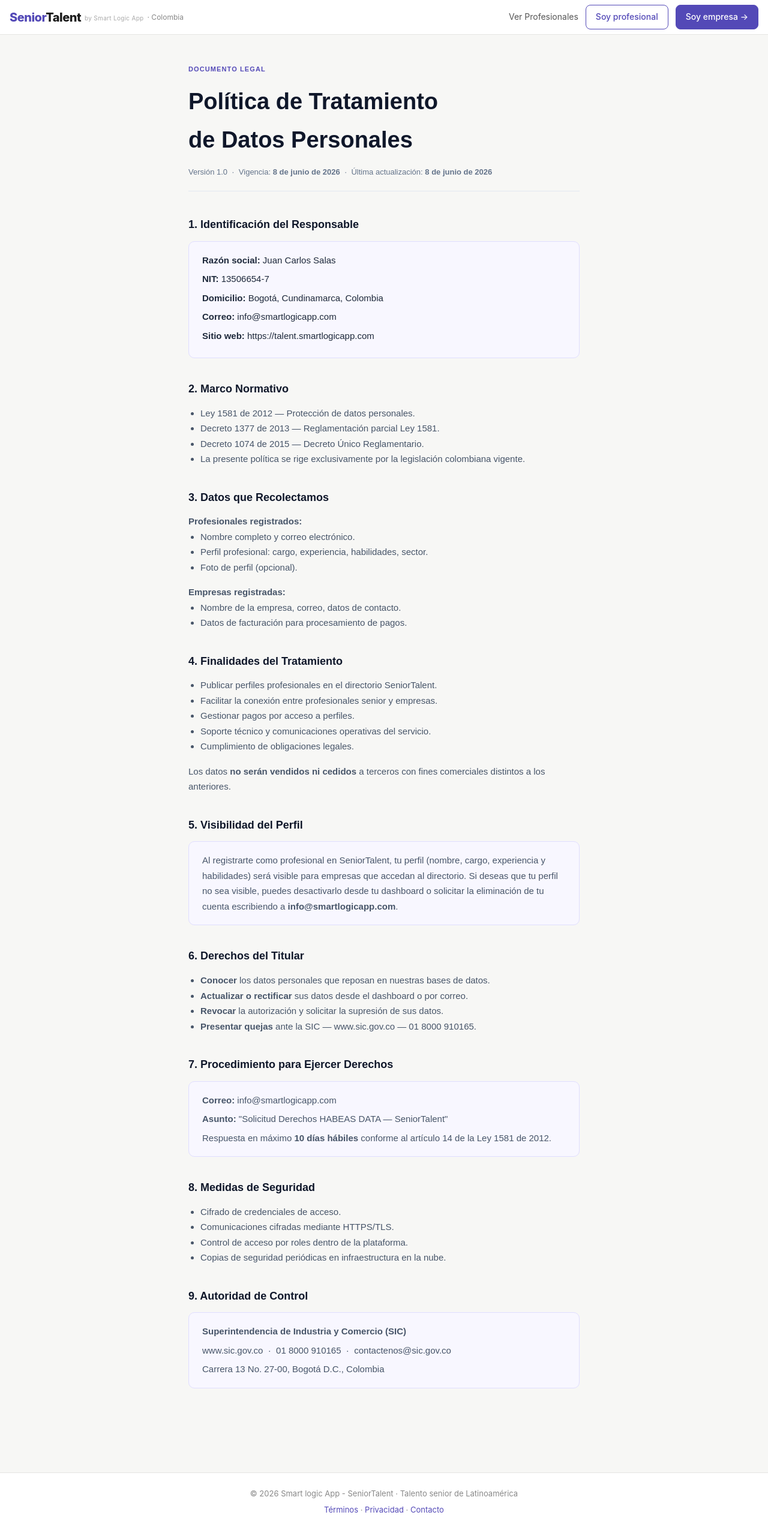
After one commit to appsmartlogic/senior_talent, a Django app: page /privacidad/ in a window 1280 px wide. The commit adds this page. Shown: the whole page at 60% size. Run offline with Django 4.2, Linux system fonts and the light colour scheme; parts of the project's set-up code (start-up, migrations or seed data) failed here and were passed over.

Commit message:
ACTUALIZACIONES: SE AGREGA POLITICAS DE PROVACIDAD DE DATOS, se deja solo 2 paises vzla y col, por la ley dedatos mejor se dejo 2 paises

```diff
--- a/talent_app/urls.py
+++ b/talent_app/urls.py
@@ -52,4 +52,7 @@
              template_name='talent_app/password_reset_complete.html',
          ),
          name='password_reset_complete'),
+
+    # Legal
+    path('privacidad/', views.privacidad, name='privacidad'),
 ]
--- a/talent_app/views.py
+++ b/talent_app/views.py
@@ -121,10 +121,12 @@
     total = Candidato.objects.filter(estado=Candidato.ESTADO_APROBADO).count()
     total_pais = Candidato.objects.filter(estado=Candidato.ESTADO_APROBADO, pais__codigo=pais_codigo).count()
     sectores = Sector.objects.all()
+    total_paises = Pais.objects.filter(activo=True).count()
     return render(request, 'talent_app/home.html', {
         'total': total,
         'total_pais': total_pais,
         'sectores': sectores,
+        'total_paises': total_paises,
     })
 
 
@@ -314,6 +316,9 @@
         pais_id  = request.POST.get('pais')
         ciudad   = request.POST.get('ciudad', '').strip()
 
+        if not request.POST.get('acepta_privacidad'):
+            messages.error(request, 'Debes aceptar la política de privacidad para registrarte.')
+            return render(request, 'talent_app/registro_candidato.html', {'paises': paises})
         if Usuario.objects.filter(email=email).exists():
             messages.error(request, 'Ya existe una cuenta con ese correo.')
             return render(request, 'talent_app/registro_candidato.html', {'paises': paises})
@@ -1115,3 +1120,7 @@
     except Exception as e:
         logger.error(f'Error enviando soporte: {e}')
         return JsonResponse({'ok': False}, status=500)
+
+
+def privacidad(request):
+    return render(request, 'talent_app/privacidad.html')
--- a/templates/talent_app/base.html
+++ b/templates/talent_app/base.html
@@ -276,7 +276,7 @@
 <footer class="footer">
   <p>© 2026 Smart logic App - SeniorTalent · Talento senior de Latinoamérica</p>
   <p style="margin-top:6px;">
-    <a href="#">Términos</a> · <a href="#">Privacidad</a> · <a href="#">Contacto</a>
+    <a href="#">Términos</a> · <a href="{% url 'privacidad' %}">Privacidad</a> · <a href="#">Contacto</a>
   </p>
 </footer>
 
--- a/templates/talent_app/home.html
+++ b/templates/talent_app/home.html
@@ -118,7 +118,7 @@
     <div class="stat-label">En {{ pais_nombre }}</div>
   </div>
   <div class="stat-item">
-    <div class="stat-num">7</div>
+    <div class="stat-num">{{ total_paises }}</div>
     <div class="stat-label">Países disponibles</div>
   </div>
   <div class="stat-item">
--- /dev/null
+++ b/templates/talent_app/privacidad.html
@@ -0,0 +1,86 @@
+{% extends 'talent_app/base.html' %}
+{% block title %}Política de Privacidad — SeniorTalent{% endblock %}
+{% block content %}
+<div style="max-width:780px;margin:0 auto;padding:48px 5% 80px;font-family:'Plus Jakarta Sans',sans-serif;color:#1e293b;line-height:1.7;">
+  <p style="font-size:11px;font-weight:600;letter-spacing:0.1em;text-transform:uppercase;color:#5349B7;margin-bottom:12px;">Documento legal</p>
+  <h1 style="font-size:clamp(24px,4vw,38px);font-weight:800;margin-bottom:10px;color:#0f172a;">Política de Tratamiento<br>de Datos Personales</h1>
+  <p style="font-size:13px;color:#64748b;margin-bottom:40px;padding-bottom:20px;border-bottom:1px solid #e2e8f0;">
+    Versión 1.0 &nbsp;·&nbsp; Vigencia: <strong>8 de junio de 2026</strong> &nbsp;·&nbsp; Última actualización: <strong>8 de junio de 2026</strong>
+  </p>
+
+  <h2 style="font-size:18px;font-weight:700;margin:36px 0 12px;color:#0f172a;">1. Identificación del Responsable</h2>
+  <div style="background:#f8f7ff;border:1px solid #e0deff;border-radius:10px;padding:18px 22px;margin-bottom:20px;">
+    <p style="margin:0 0 6px;"><strong>Razón social:</strong> Juan Carlos Salas</p>
+    <p style="margin:0 0 6px;"><strong>NIT:</strong> 13506654-7</p>
+    <p style="margin:0 0 6px;"><strong>Domicilio:</strong> Bogotá, Cundinamarca, Colombia</p>
+    <p style="margin:0 0 6px;"><strong>Correo:</strong> info@smartlogicapp.com</p>
+    <p style="margin:0 0 6px;"><strong>Sitio web:</strong> https://talent.smartlogicapp.com</p>
+  </div>
+
+  <h2 style="font-size:18px;font-weight:700;margin:36px 0 12px;color:#0f172a;">2. Marco Normativo</h2>
+  <ul style="margin:0 0 16px 20px;color:#475569;">
+    <li>Ley 1581 de 2012 — Protección de datos personales.</li>
+    <li>Decreto 1377 de 2013 — Reglamentación parcial Ley 1581.</li>
+    <li>Decreto 1074 de 2015 — Decreto Único Reglamentario.</li>
+    <li>La presente política se rige exclusivamente por la legislación colombiana vigente.</li>
+  </ul>
+
+  <h2 style="font-size:18px;font-weight:700;margin:36px 0 12px;color:#0f172a;">3. Datos que Recolectamos</h2>
+  <p style="color:#475569;"><strong>Profesionales registrados:</strong></p>
+  <ul style="margin:0 0 16px 20px;color:#475569;">
+    <li>Nombre completo y correo electrónico.</li>
+    <li>Perfil profesional: cargo, experiencia, habilidades, sector.</li>
+    <li>Foto de perfil (opcional).</li>
+  </ul>
+  <p style="color:#475569;"><strong>Empresas registradas:</strong></p>
+  <ul style="margin:0 0 16px 20px;color:#475569;">
+    <li>Nombre de la empresa, correo, datos de contacto.</li>
+    <li>Datos de facturación para procesamiento de pagos.</li>
+  </ul>
+
+  <h2 style="font-size:18px;font-weight:700;margin:36px 0 12px;color:#0f172a;">4. Finalidades del Tratamiento</h2>
+  <ul style="margin:0 0 16px 20px;color:#475569;">
+    <li>Publicar perfiles profesionales en el directorio SeniorTalent.</li>
+    <li>Facilitar la conexión entre profesionales senior y empresas.</li>
+    <li>Gestionar pagos por acceso a perfiles.</li>
+    <li>Soporte técnico y comunicaciones operativas del servicio.</li>
+    <li>Cumplimiento de obligaciones legales.</li>
+  </ul>
+  <p style="color:#475569;">Los datos <strong>no serán vendidos ni cedidos</strong> a terceros con fines comerciales distintos a los anteriores.</p>
+
+  <h2 style="font-size:18px;font-weight:700;margin:36px 0 12px;color:#0f172a;">5. Visibilidad del Perfil</h2>
+  <div style="background:#f8f7ff;border:1px solid #e0deff;border-radius:10px;padding:18px 22px;margin-bottom:20px;color:#475569;">
+    <p style="margin:0;">Al registrarte como profesional en SeniorTalent, tu perfil (nombre, cargo, experiencia y habilidades) será visible para empresas que accedan al directorio. Si deseas que tu perfil no sea visible, puedes desactivarlo desde tu dashboard o solicitar la eliminación de tu cuenta escribiendo a <strong>info@smartlogicapp.com</strong>.</p>
+  </div>
+
+  <h2 style="font-size:18px;font-weight:700;margin:36px 0 12px;color:#0f172a;">6. Derechos del Titular</h2>
+  <ul style="margin:0 0 16px 20px;color:#475569;">
+    <li><strong>Conocer</strong> los datos personales que reposan en nuestras bases de datos.</li>
+    <li><strong>Actualizar o rectificar</strong> sus datos desde el dashboard o por correo.</li>
+    <li><strong>Revocar</strong> la autorización y solicitar la supresión de sus datos.</li>
+    <li><strong>Presentar quejas</strong> ante la SIC — www.sic.gov.co — 01 8000 910165.</li>
+  </ul>
+
+  <h2 style="font-size:18px;font-weight:700;margin:36px 0 12px;color:#0f172a;">7. Procedimiento para Ejercer Derechos</h2>
+  <div style="background:#f8f7ff;border:1px solid #e0deff;border-radius:10px;padding:18px 22px;margin-bottom:20px;color:#475569;">
+    <p style="margin:0 0 6px;"><strong>Correo:</strong> info@smartlogicapp.com</p>
+    <p style="margin:0 0 6px;"><strong>Asunto:</strong> "Solicitud Derechos HABEAS DATA — SeniorTalent"</p>
+    <p style="margin:0;">Respuesta en máximo <strong>10 días hábiles</strong> conforme al artículo 14 de la Ley 1581 de 2012.</p>
+  </div>
+
+  <h2 style="font-size:18px;font-weight:700;margin:36px 0 12px;color:#0f172a;">8. Medidas de Seguridad</h2>
+  <ul style="margin:0 0 16px 20px;color:#475569;">
+    <li>Cifrado de credenciales de acceso.</li>
+    <li>Comunicaciones cifradas mediante HTTPS/TLS.</li>
+    <li>Control de acceso por roles dentro de la plataforma.</li>
+    <li>Copias de seguridad periódicas en infraestructura en la nube.</li>
+  </ul>
+
+  <h2 style="font-size:18px;font-weight:700;margin:36px 0 12px;color:#0f172a;">9. Autoridad de Control</h2>
+  <div style="background:#f8f7ff;border:1px solid #e0deff;border-radius:10px;padding:18px 22px;color:#475569;">
+    <p style="margin:0 0 6px;"><strong>Superintendencia de Industria y Comercio (SIC)</strong></p>
+    <p style="margin:0 0 6px;">www.sic.gov.co &nbsp;·&nbsp; 01 8000 910165 &nbsp;·&nbsp; contactenos@sic.gov.co</p>
+    <p style="margin:0;">Carrera 13 No. 27-00, Bogotá D.C., Colombia</p>
+  </div>
+</div>
+{% endblock %}
```
Also changed, not shown: templates/talent_app/registro_candidato.html (+10 -0 lines), templates/talent_app/registro_empresa.html (+1 -6 lines), 1 other file.
